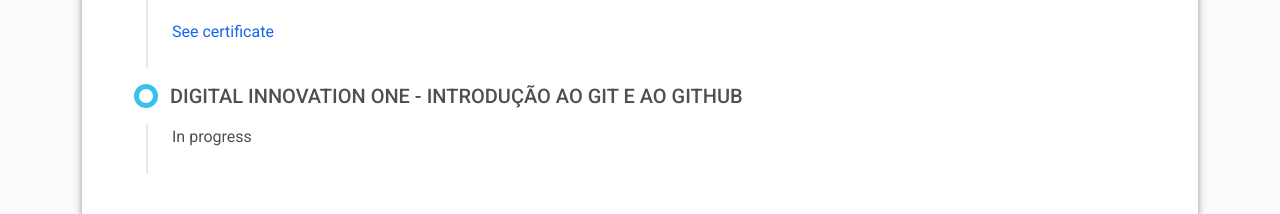
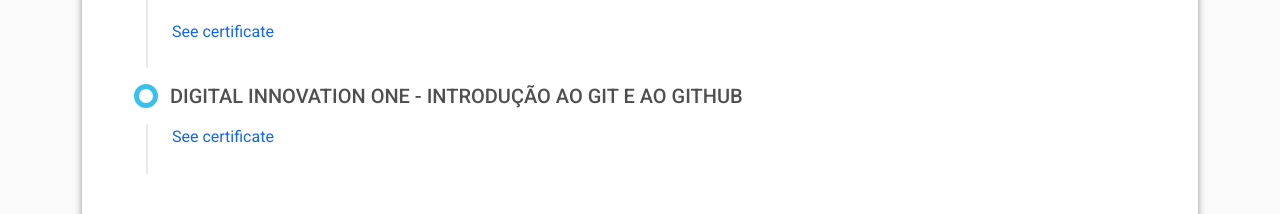
Before and after one commit to RodrigoYukio/RodrigoYukio.github.io, a plain HTML site: page index.html in a window 1280 px wide. Shown: the part 3420-3634 px from the top of the page. Drawn offline with Linux system fonts and the light colour scheme.

Commit message:
Update index.html

```diff
--- a/index.html
+++ b/index.html
@@ -288,7 +288,7 @@
           </div>
           <div class="timeline-body px-4 pb-4">
             <div class="text-muted text-small mb-3"></div>
-            <div>In progress</div>
+            <a href="certificados/GIT.pdf" target="_blank" class="card-link footer">See certificate</a>
           </div>
         </div>
       </div>
```
